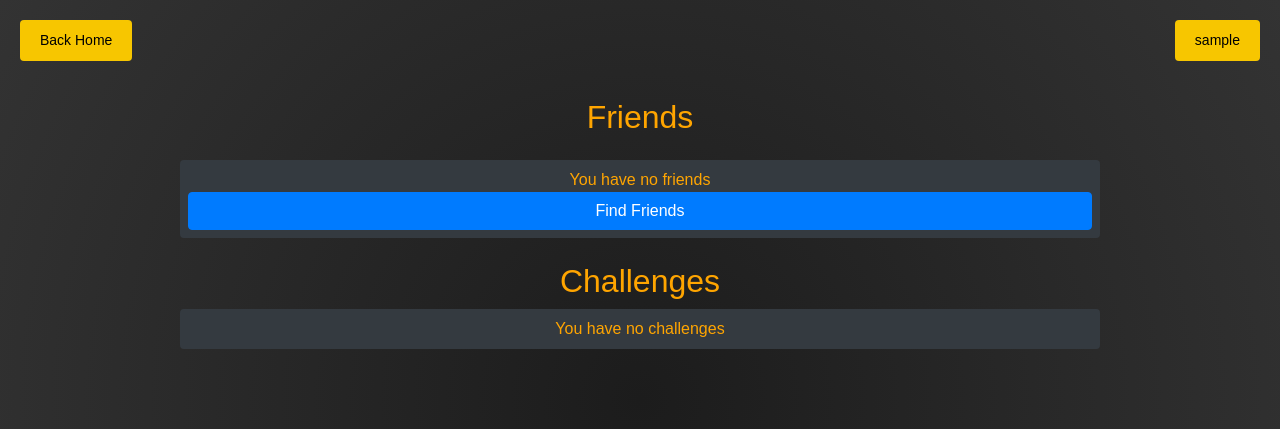
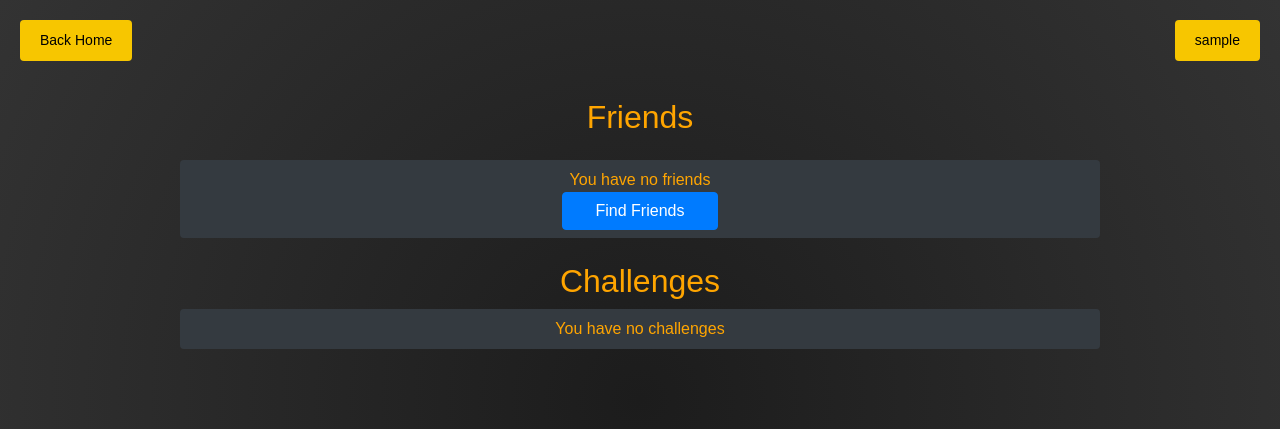
Before and after one commit to ShooterMcLovin/Transcendence, a Django app: page /my_friends/ in a window 1280 px wide. Shown: the top 429 px of the page. Run offline with Django 4.2, Linux system fonts and the light colour scheme; the visitor is signed in with stand-in values (Sample User, id 1); data comes from the database, SQL or seed files in the repository; data that the repository does not hold is empty; some libraries are stand-ins or nearby versions.

Commit message:
small bug fixes in friends

```diff
--- a/django/myapp/models.py
+++ b/django/myapp/models.py
@@ -18,7 +18,8 @@ class CustomUser(AbstractUser):
     def get_friends(self):
         return CustomUser.objects.filter(
             id__in=Friendship.objects.filter(
-                user=self
+                user=self,
+                is_friend=True
             ).values_list('friend', flat=True)
         )
 
--- a/django/myapp/templates/my_friends.html
+++ b/django/myapp/templates/my_friends.html
@@ -36,7 +36,11 @@
         {% endfor %}
         {% else %}
             You have no friends
-            <a href="{% url 'user_list' %}" class="btn btn-primary">Find Friends</a>
+            <div class="row ">
+                <div class="col-md-5">
+                </div>
+                <a href="{% url 'user_list' %}" class="btn btn-primary center col-md-2">Find Friends</a>
+            </div>
         {% endif %}
         </ul>
     </div>
--- a/django/myapp/templates/profile.html
+++ b/django/myapp/templates/profile.html
@@ -93,8 +93,10 @@
             }
         }
     </script>
+    {% if user.is_staff%}
     <div class="text-center p-2">
         <a href="{% url 'manage' %}" class="btn btn-info p-2">Manage</a> -
     </div>
+    {% endif %}
 {% endif %}
 {% endblock %}
--- a/django/myapp/templates/user_list.html
+++ b/django/myapp/templates/user_list.html
@@ -8,7 +8,7 @@
     <div class="user-list-container bg-dark p-4 rounded">
         <ul class="list-group">
         {% for user in users %}
-            {% if user.username != 'master' and user.username != 'Guest' and user.username != 'IA' and user.is_active%}
+            {% if user.username != 'Master' and user.username != 'Guest' and user.username != 'IA' and user.is_active%}
             <li class="list-group-item bg-secondary text-light d-flex align-items-center justify-content-between">
                 <div class="d-flex align-items-center justify-content-center col-md-2">
                     <a href="{% url 'user_profile' user.id %}" class="btn btn-link"><img src="{% if user.avatar_url %}{{ user.avatar_url }}{% else %}{% static 'images/logo.png' %}{% endif %}" alt="Avatar" class="img-fluid rounded-circle" style="width: 35px; height: 35px;"></a>
--- a/django/myapp/templates/user_profile.html
+++ b/django/myapp/templates/user_profile.html
@@ -59,8 +59,8 @@
         <div class="rounded">
             <div><strong>Wins:</strong> {{ user_profile.wins }}</div>
             <div><strong>Losses:</strong> {{ user_profile.losses }}</div>
-            <strong>Tournament Wins:</strong> {{ user_profile.tournament_wins }}
-            <strong>Tournament Losses:</strong> {{ user_profile.tournament_losses }}
+            <div><strong>Tournament Wins:</strong> {{ user_profile.tournament_wins }}</div>
+            <div><strong>Tournament Losses:</strong> {{ user_profile.tournament_losses }}</div>
         </div>
         <div class="text-center p-3">
             <a href="{% url 'user_history' user_profile.id %}" class="btn btn-info">Match History</a>
--- a/django/myapp/views.py
+++ b/django/myapp/views.py
@@ -191,11 +191,13 @@ def remove_friend(request, user_id):
     user = request.user
     try:
         friendship = Friendship.objects.get(user=user, friend=friend, is_friend=True)
+        friendship.is_friend = False
+        friendship.save()
         friendshipr = Friendship.objects.get(user=friend, friend=user, is_friend=True)
-        friendship.is_friend = False
         friendshipr.is_friend = False
-        friendship.save()
         friendshipr.save()
+        update_session_auth_hash(request, request.user)
+        update_session_auth_hash(request, friend)
         messages.success(request, f"{friend.nickname} has been removed from your friends.")
     except Friendship.DoesNotExist:
         messages.error(request, f"{friend.nickname} is not in your friend list.")
```
Also changed, not shown: django/myapp/migrations/0001_initial.py (deleted), django/myapp/migrations/0002_challenge_is_complete.py (deleted).
